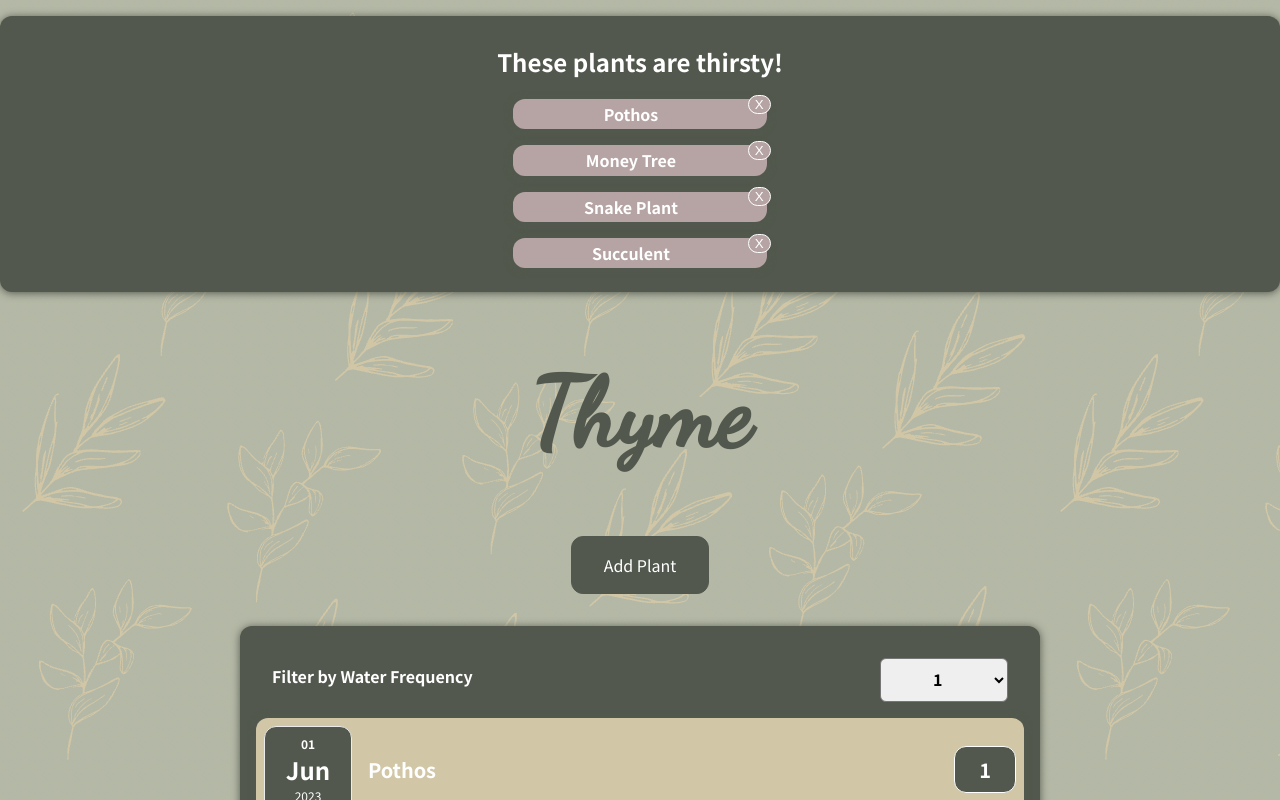
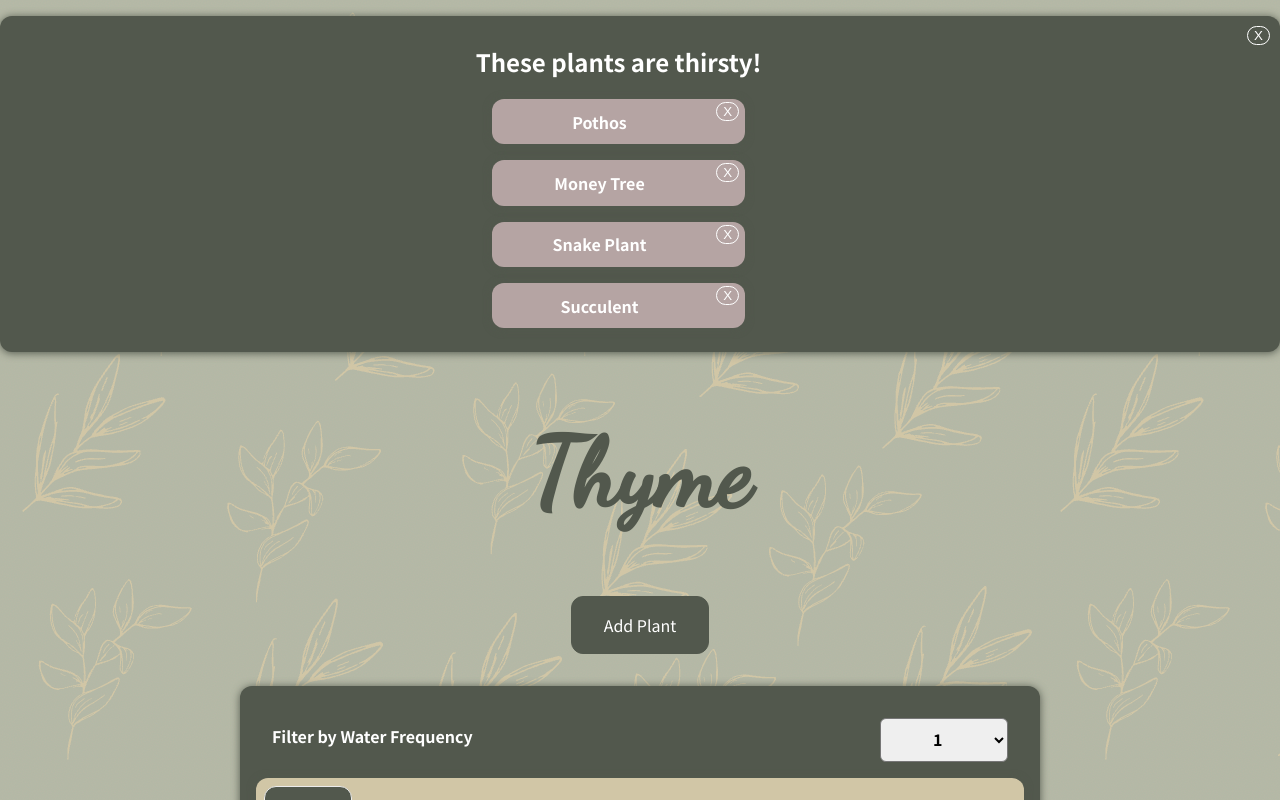
Before and after one commit to alyssa-finke/watering-thyme, a React (Create React App) app: page / in a window 1280 px wide. Shown: the top 800 px of the page. Built offline with nearby package versions, Linux system fonts and the light colour scheme.

Commit message:
add button to dismiss entire alert section

```diff
--- a/src/components/Plants/WaterAlert.css
+++ b/src/components/Plants/WaterAlert.css
@@ -1,14 +1,36 @@
 .alert-card {
-    display: flex;
-    justify-content: center;
-    padding: 0.5rem;
-    margin: 1rem 0;
     background-color:
         #52584D;
     font: inherit;
 }
 
+.alert-message {
+    display: flex;
+    justify-content: center;
+    padding: 0.5rem;
+    margin: 1rem 0;
 
-.alert-message {
+}
+
+.alert-message h2 {
     color: white;
 }
+
+
+.open {
+    display: block;
+}
+
+.close {
+    display: none;
+}
+
+.alert-card button {
+    color: white;
+    border-radius: 50px;
+    border: 1px solid white;
+    background-color:
+        #52584D;
+    float: right;
+    margin: 10px;
+}
--- a/src/components/Plants/WaterAlert.js
+++ b/src/components/Plants/WaterAlert.js
@@ -5,11 +5,16 @@ import WaterList from './WaterList';
 
 
 const WaterAlert = props => {
+    const [showAlert, toggleShowAlert] = useState(true);
+
     return (
+        <div>
+            {showAlert ?
                 <Card className="alert-card">
+                    <button onClick={() => toggleShowAlert(!showAlert)}>X</button>
+                    <div className="alert-message">
                         <div>
-                <div>
-                    <h2 className="alert-message">These plants are thirsty!</h2>
+                            <h2>These plants are thirsty!</h2>
                             {props.plants.map((plantInfo) => (
                                 <WaterList
                                     key={plantInfo.id}
@@ -19,7 +24,8 @@ const WaterAlert = props => {
                             ))}
                         </div>
                     </div>
-        </Card>
+                </Card> : null}
+        </div>
     );
 }
 
```
Lines whose indentation alone changed are shown as unchanged.
